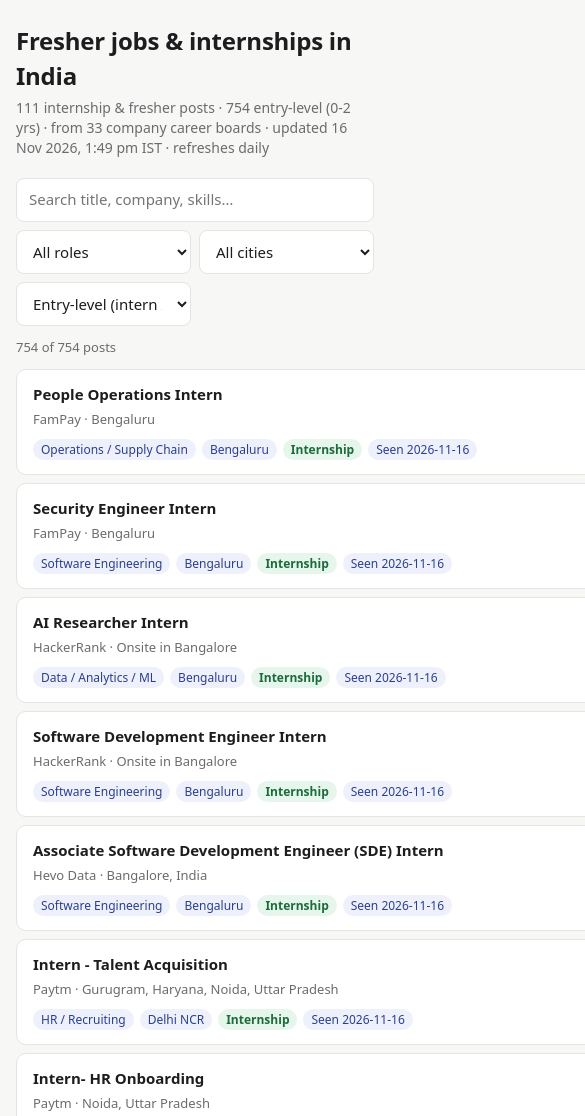
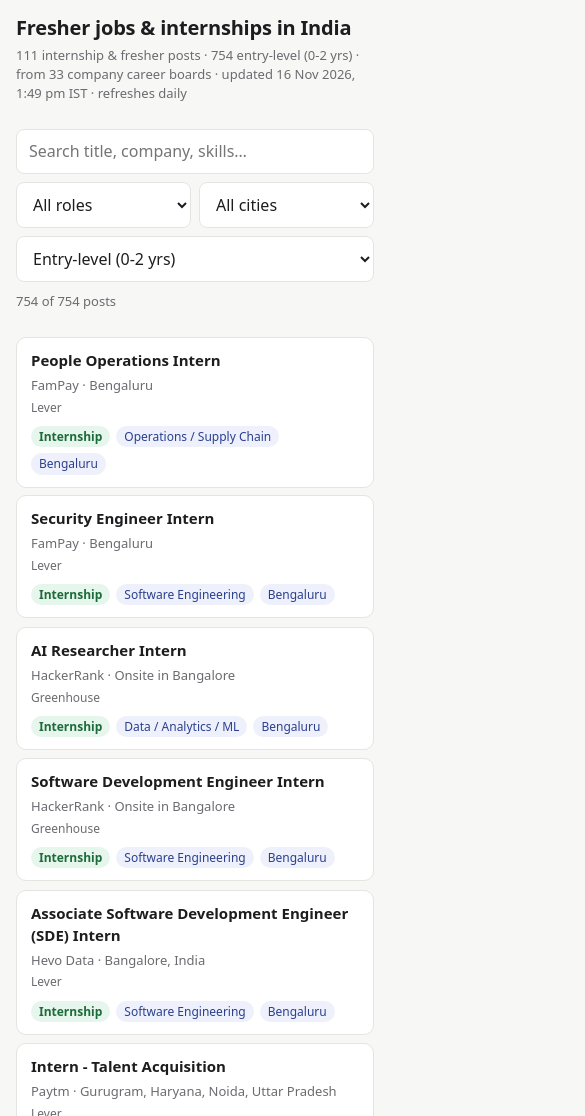
Before and after one commit to vibhorsi3733/gen-ai-project, a plain HTML site: page site/index.html in a window 390 px wide. Shown: the top 1116 px of the page, 585 px wide, since content can reach past the window. Drawn offline with Linux system fonts and the light colour scheme.

Commit message:
Make the job page responsive on phone, tablet and desktop
Layout: breakpoints at 860px and 560px, sticky filter bar, 16px inputs (no iOS
zoom), 44px tap targets, whole card clickable, long titles wrap, shorter level
labels so the select never truncates.
Speed: render 40 cards at a time with auto-load on scroll and debounce search
input; previously every keystroke rebuilt all ~750 cards.

Co-Authored-By: Claude Opus 5.5 <noreply@anthropic.com>

```diff
--- a/site/index.html
+++ b/site/index.html
@@ -2,47 +2,87 @@
 <html lang="en">
 <head>
 <meta charset="utf-8">
-<meta name="viewport" content="width=device-width, initial-scale=1">
+<meta name="viewport" content="width=device-width, initial-scale=1, viewport-fit=cover">
 <title>Fresher Jobs India</title>
 <meta name="description" content="Fresher jobs and internships in India, collected from public company career boards, de-duplicated and tagged by role and city with an LLM. Refreshed daily.">
 <style>
   :root {
     --bg: #f7f7f5; --card: #ffffff; --text: #1d1d1f; --muted: #6b6b70; --line: #e4e4e0;
     --accent: #2f5bea; --chip: #eef1fb; --chip-text: #2a3f8f; --intern: #e7f6ec; --intern-text: #1c6b3a;
+    --bar: rgba(247, 247, 245, 0.92);
   }
   @media (prefers-color-scheme: dark) {
     :root:not([data-theme="light"]) {
       --bg: #121214; --card: #1c1c1f; --text: #ececee; --muted: #9a9aa2; --line: #2c2c31;
       --accent: #7c9bff; --chip: #23283a; --chip-text: #b8c6ff; --intern: #1d3326; --intern-text: #8fdcaa;
+      --bar: rgba(18, 18, 20, 0.92);
     }
   }
   * { box-sizing: border-box; }
+  html { -webkit-text-size-adjust: 100%; }
   body { margin: 0; background: var(--bg); color: var(--text);
          font: 15px/1.45 system-ui, -apple-system, "Segoe UI", Roboto, sans-serif; }
-  .wrap { max-width: 980px; margin: 0 auto; padding: 24px 16px 64px; }
-  h1 { font-size: 24px; margin: 0 0 4px; letter-spacing: -0.01em; }
-  .sub { color: var(--muted); margin: 0 0 20px; font-size: 14px; }
-  .controls { display: grid; grid-template-columns: 2fr 1fr 1fr 1fr; gap: 8px; margin-bottom: 12px; }
-  @media (max-width: 680px) { .controls { grid-template-columns: 1fr 1fr; } .controls input { grid-column: 1 / -1; } }
-  input, select { width: 100%; padding: 10px 12px; border: 1px solid var(--line); border-radius: 8px;
-                  background: var(--card); color: var(--text); font: inherit; }
-  input:focus, select:focus { outline: 2px solid var(--accent); outline-offset: -1px; }
-  .count { color: var(--muted); font-size: 13px; margin: 8px 0 12px; }
-  .list { display: grid; gap: 8px; }
+  .wrap { max-width: 980px; margin: 0 auto;
+          padding: 24px max(16px, env(safe-area-inset-right)) 64px max(16px, env(safe-area-inset-left)); }
+  h1 { font-size: clamp(20px, 5vw, 26px); line-height: 1.2; margin: 0 0 6px; letter-spacing: -0.01em; }
+  .sub { color: var(--muted); margin: 0 0 16px; font-size: 14px; }
+
+  /* Sticky filter bar */
+  .bar { position: sticky; top: -1px; z-index: 10; background: var(--bar);
+         -webkit-backdrop-filter: blur(8px); backdrop-filter: blur(8px);
+         margin: 0 -16px; padding: 10px 16px; border-bottom: 1px solid transparent; }
+  .bar.stuck { border-bottom-color: var(--line); }
+  .controls { display: grid; grid-template-columns: minmax(0, 1.5fr) repeat(3, minmax(0, 1fr)); gap: 8px; }
+  input, select, button { font: inherit; font-size: 16px; /* >=16px stops iOS zoom-on-focus */
+                          min-height: 44px; border-radius: 8px; }
+  input, select { width: 100%; min-width: 0; padding: 10px 12px; border: 1px solid var(--line);
+                  background: var(--card); color: var(--text); text-overflow: ellipsis; }
+  input:focus-visible, select:focus-visible, button:focus-visible, a:focus-visible {
+    outline: 2px solid var(--accent); outline-offset: 1px; }
+  .status { display: flex; align-items: center; justify-content: space-between; gap: 12px;
+            color: var(--muted); font-size: 13px; margin-top: 8px; min-height: 24px; }
+  .clear { background: none; border: 0; color: var(--accent); padding: 0 4px; min-height: 24px; cursor: pointer;
+           font-size: 13px; }
+  .clear[hidden] { display: none; }
+
+  .list { display: grid; gap: 8px; margin-top: 12px; }
   .job { background: var(--card); border: 1px solid var(--line); border-radius: 10px; padding: 14px 16px;
-         display: grid; grid-template-columns: 1fr auto; gap: 4px 12px; align-items: start; }
-  .job a.title { color: var(--text); font-weight: 600; text-decoration: none; }
-  .job a.title:hover { color: var(--accent); text-decoration: underline; }
-  .meta { color: var(--muted); font-size: 13px; grid-column: 1; }
+         display: grid; grid-template-columns: minmax(0, 1fr) auto; gap: 4px 12px; align-items: start;
+         position: relative; content-visibility: auto; contain-intrinsic-size: auto 110px; }
+  .job:hover { border-color: var(--accent); }
+  .job a.title { color: var(--text); font-weight: 600; text-decoration: none; overflow-wrap: anywhere; }
+  .job a.title::after { content: ""; position: absolute; inset: 0; border-radius: 10px; } /* whole card is the tap target */
+  .job a.title:hover { color: var(--accent); }
+  .meta { color: var(--muted); font-size: 13px; grid-column: 1; overflow-wrap: anywhere; }
   .chips { display: flex; flex-wrap: wrap; gap: 6px; grid-column: 1 / -1; margin-top: 6px; }
-  .chip { background: var(--chip); color: var(--chip-text); font-size: 12px; padding: 2px 8px; border-radius: 999px; }
+  .chip { background: var(--chip); color: var(--chip-text); font-size: 12px; padding: 2px 8px; border-radius: 999px;
+          white-space: nowrap; }
   .chip.lvl { font-weight: 600; }
   .chip.intern, .chip.fresh { background: var(--intern); color: var(--intern-text); }
   .chip.exp { background: transparent; border: 1px solid var(--line); color: var(--muted); }
   .src { color: var(--muted); font-size: 12px; white-space: nowrap; }
-  .empty { padding: 40px; text-align: center; color: var(--muted); }
+  .empty { padding: 40px 16px; text-align: center; color: var(--muted); }
+  .more { display: block; width: 100%; margin-top: 12px; padding: 10px; background: var(--card);
+          border: 1px solid var(--line); color: var(--text); cursor: pointer; }
+  .more:hover { border-color: var(--accent); }
   footer { margin-top: 32px; color: var(--muted); font-size: 12px; }
-  footer a { color: var(--muted); }
+
+  /* Tablet: search on its own row, three filters beneath */
+  @media (max-width: 860px) {
+    .controls { grid-template-columns: repeat(3, minmax(0, 1fr)); }
+    .controls input { grid-column: 1 / -1; }
+  }
+  /* Phone: search full width, filters in two columns, level filter full width (its labels are long) */
+  @media (max-width: 560px) {
+    .wrap { padding-top: 16px; }
+    .sub { font-size: 13px; }
+    .controls { grid-template-columns: repeat(2, minmax(0, 1fr)); }
+    .controls #type { grid-column: 1 / -1; }
+    .job { grid-template-columns: minmax(0, 1fr); padding: 12px 14px; }
+    .src { grid-row: 3; }
+    .meta { grid-row: 2; }
+  }
+  @media (prefers-reduced-motion: no-preference) { html { scroll-behavior: smooth; } }
 </style>
 </head>
 <body>
@@ -50,26 +90,34 @@
   <h1>Fresher jobs &amp; internships in India</h1>
   <p class="sub" id="sub">Loading…</p>
 
-  <div class="controls">
-    <input id="q" type="search" placeholder="Search title, company, skills…" autocomplete="off" aria-label="Search">
-    <select id="role" aria-label="Role"><option value="">All roles</option></select>
-    <select id="city" aria-label="City"><option value="">All cities</option></select>
-    <select id="type" aria-label="Level">
-      <option value="entry">Entry-level (intern / fresher / 0-2 yrs)</option>
-      <option value="strict">Internships + freshers only</option>
-      <option value="Internship">Internships only</option>
-      <option value="all">Everything (incl. experienced)</option>
-    </select>
+  <div class="bar" id="bar">
+    <div class="controls">
+      <input id="q" type="search" placeholder="Search title, company, skills…" autocomplete="off" enterkeyhint="search" aria-label="Search">
+      <select id="role" aria-label="Role"><option value="">All roles</option></select>
+      <select id="city" aria-label="City"><option value="">All cities</option></select>
+      <select id="type" aria-label="Level">
+        <option value="entry">Entry-level (0-2 yrs)</option>
+        <option value="strict">Intern + fresher</option>
+        <option value="Internship">Internships</option>
+        <option value="all">All levels</option>
+      </select>
+    </div>
+    <div class="status">
+      <span id="count" aria-live="polite"></span>
+      <button class="clear" id="clear" type="button" hidden>Clear filters</button>
+    </div>
   </div>
-  <div class="count" id="count"></div>
+
   <div class="list" id="list"></div>
+  <button class="more" id="more" type="button" hidden>Show more</button>
 
   <footer id="foot"></footer>
 </div>
 
 <script>
 const $ = (id) => document.getElementById(id);
-let JOBS = [];
+const PAGE = 40;          // cards rendered per batch: rendering all ~750 at once made typing lag
+let JOBS = [], MATCHES = [], shown = 0;
 
 function esc(s) {
   return String(s ?? "").replace(/[&<>"']/g, c => ({ "&": "&amp;", "<": "&lt;", ">": "&gt;", '"': "&quot;", "'": "&#39;" }[c]));
@@ -93,36 +141,51 @@ const LEVEL_SETS = {
 const levelOk = (lvl, type) => !LEVEL_SETS[type] || LEVEL_SETS[type].includes(lvl);
 const LEVEL_CLASS = { "Internship": "intern", "Fresher": "fresh", "Early career": "early", "Experienced": "exp" };
 
+const card = (j) => `
+  <article class="job">
+    <a class="title" href="${esc(j.url)}" target="_blank" rel="noopener noreferrer">${esc(j.title)}</a>
+    <span class="src">${esc(j.source)}</span>
+    <div class="meta">${esc(j.company)} · ${esc(j.location || "Location not given")}</div>
+    <div class="chips">
+      <span class="chip lvl ${LEVEL_CLASS[j.level] || ""}">${esc(j.level)}</span>
+      <span class="chip">${esc(j.role)}</span>
+      ${j.cities.map(c => `<span class="chip">${esc(c)}</span>`).join("")}
+    </div>
+  </article>`;
+
+function showMore() {
+  const next = MATCHES.slice(shown, shown + PAGE);
+  $("list").insertAdjacentHTML("beforeend", next.map(card).join(""));
+  shown += next.length;
+  $("more").hidden = shown >= MATCHES.length;
+  $("more").textContent = `Show more (${MATCHES.length - shown} left)`;
+}
+
 function render() {
   const terms = $("q").value.toLowerCase().split(/\s+/).filter(Boolean);
   const role = $("role").value, city = $("city").value, type = $("type").value;
-  const out = JOBS.filter(j =>
+  MATCHES = JOBS.filter(j =>
     (!role || j.role === role) &&
     (!city || j.cities.includes(city)) &&
     levelOk(j.level, type) &&
     terms.every(t => j._hay.includes(t))
   );
-  $("count").textContent = `${out.length} of ${JOBS.length} posts`;
-  if (!out.length) { $("list").innerHTML = `<div class="empty">No posts match. Try clearing a filter.</div>`; return; }
-  $("list").innerHTML = out.map(j => `
-    <article class="job">
-      <a class="title" href="${esc(j.url)}" target="_blank" rel="noopener noreferrer">${esc(j.title)}</a>
-      <span class="src">${esc(j.source)}</span>
-      <div class="meta">${esc(j.company)} · ${esc(j.location || "Location not given")}</div>
-      <div class="chips">
-        <span class="chip">${esc(j.role)}</span>
-        ${j.cities.map(c => `<span class="chip">${esc(c)}</span>`).join("")}
-        <span class="chip lvl ${LEVEL_CLASS[j.level] || ""}">${esc(j.level)}</span>
-        ${j.first_seen ? `<span class="chip">Seen ${esc(j.first_seen)}</span>` : ""}
-      </div>
-    </article>`).join("");
+  $("count").textContent = `${MATCHES.length} of ${JOBS.length} posts`;
+  $("clear").hidden = !(terms.length || role || city || type !== "entry");
+  shown = 0;
+  $("list").innerHTML = MATCHES.length ? "" : `<div class="empty">No posts match. Try clearing a filter.</div>`;
+  showMore();
 }
 
 function syncUrl() {
   const p = new URLSearchParams();
-  ["q", "role", "city", "type"].forEach(k => { if ($(k).value) p.set(k, $(k).value); });
+  ["q", "role", "city"].forEach(k => { if ($(k).value) p.set(k, $(k).value); });
+  if ($("type").value !== "entry") p.set("type", $("type").value);
   history.replaceState(null, "", p.toString() ? `?${p}` : location.pathname);
 }
+
+let timer;
+const update = (delay) => { clearTimeout(timer); timer = setTimeout(() => { render(); syncUrl(); }, delay); };
 
 // Opened straight from disk (file://), browsers block fetch(); a <script> tag still loads,
 // so the pipeline also writes data.js (window.JOB_DATA = {jobs, meta}) as a fallback.
@@ -155,15 +218,30 @@ async function main() {
     const when = new Date(meta.updated_at).toLocaleString("en-IN", { timeZone: "Asia/Kolkata", dateStyle: "medium", timeStyle: "short" });
     $("sub").textContent = `${meta.intern_or_fresher_posts} internship & fresher posts · ${meta.entry_posts} entry-level (0-2 yrs) · ` +
       `from ${meta.boards} company career boards · updated ${when} IST · refreshes daily`;
-    $("foot").innerHTML = `Sources: ${meta.sources.map(esc).join(", ")}. Posts come from companies' public career-board APIs. ` +
-      `Role, city and level tags are generated by ${esc(meta.model)}` +
+    $("foot").textContent = `Sources: ${meta.sources.join(", ")}. Posts come from companies' public career-board APIs. ` +
+      `Role, city and level tags are generated by ${meta.model}` +
       (meta.usd_per_1000_posts != null ? ` · measured tagging cost $${meta.usd_per_1000_posts} per 1,000 posts.` : ".") +
       ` Always confirm details on the original post.`;
     fillSelect($("role"), "role");
     fillSelect($("city"), "cities");
     const p = new URLSearchParams(location.search);
     ["q", "role", "city", "type"].forEach(k => { if (p.get(k)) $(k).value = p.get(k); });
-    ["q", "role", "city", "type"].forEach(k => $(k).addEventListener("input", () => { render(); syncUrl(); }));
+
+    $("q").addEventListener("input", () => update(150));          // debounce typing
+    ["role", "city", "type"].forEach(k => $(k).addEventListener("change", () => update(0)));
+    $("q").addEventListener("keydown", e => { if (e.key === "Enter") e.target.blur(); }); // close mobile keyboard
+    $("clear").addEventListener("click", () => {
+      $("q").value = $("role").value = $("city").value = ""; $("type").value = "entry"; update(0);
+    });
+    $("more").addEventListener("click", showMore);
+
+    // Auto-load the next batch as the user nears the end of the list
+    if ("IntersectionObserver" in window) {
+      new IntersectionObserver(es => { if (es[0].isIntersecting && !$("more").hidden) showMore(); },
+                               { rootMargin: "600px" }).observe($("more"));
+      new IntersectionObserver(([e]) => $("bar").classList.toggle("stuck", e.intersectionRatio < 1),
+                               { threshold: [1], rootMargin: "-1px 0px 0px 0px" }).observe($("bar"));
+    }
     render();
   } catch (e) {
     $("sub").textContent = "Could not load the job data. Run `python -m pipeline.run` first, or serve the folder: python -m http.server -d site 8000";
```
